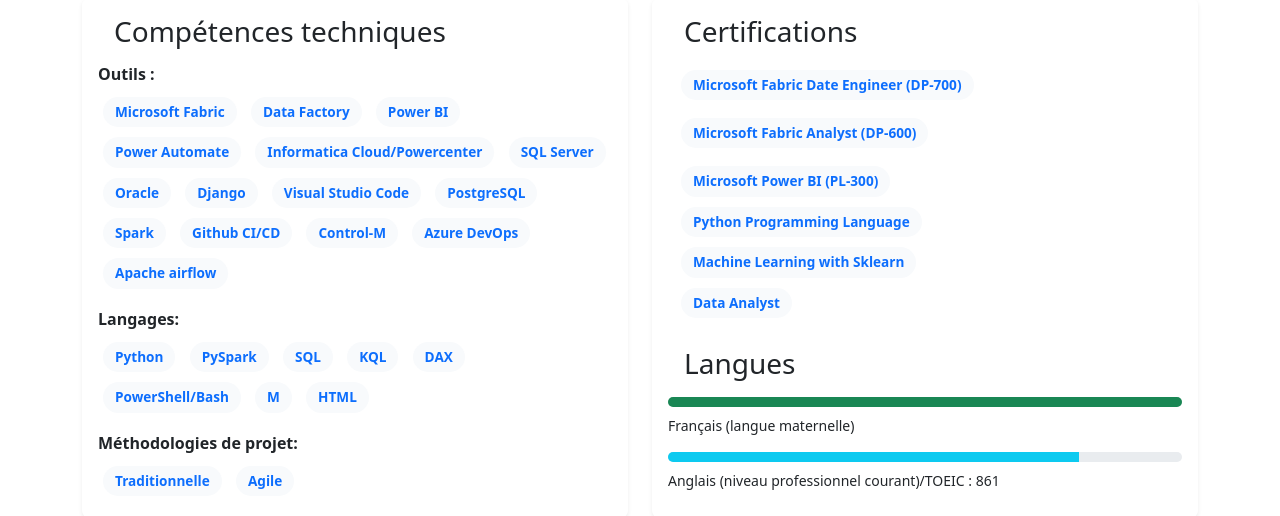
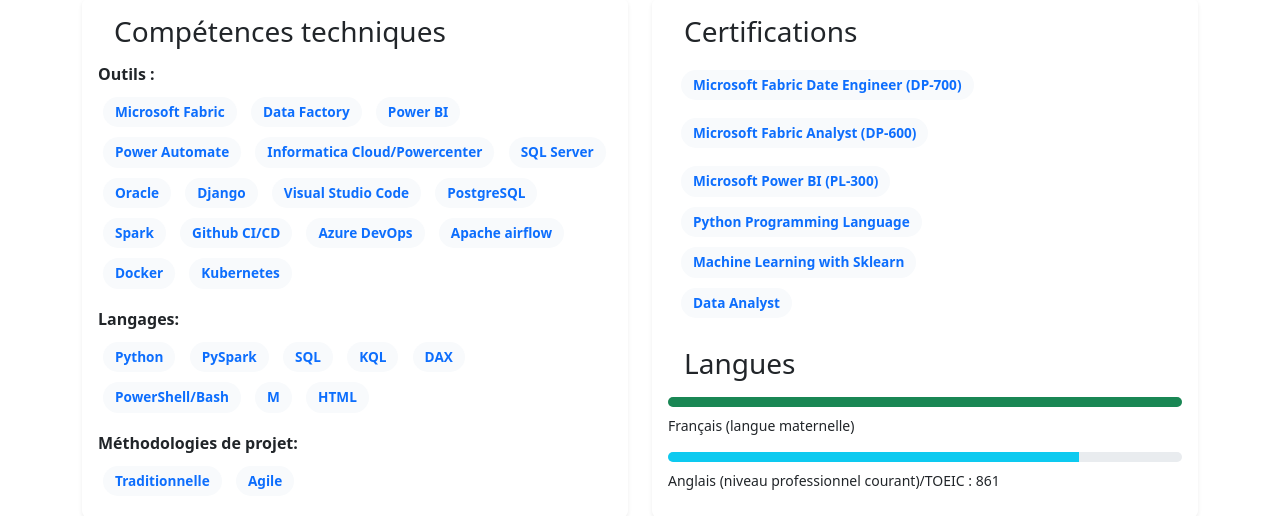
Before and after one commit to adechielie/monsiteweb, a Django app: template pages/templates/about.html in a window 1280 px wide. Shown: the part 624-1140 px from the top of the page. Run offline with Django 5.2, Linux system fonts and the light colour scheme; the template is opened without the code that fills it, so the values that code supplies are empty; parts of the project's set-up code (start-up, migrations or seed data) failed here and were passed over.

Commit message:
mis à jour info about

```diff
--- a/pages/templates/about.html
+++ b/pages/templates/about.html
@@ -113,9 +113,10 @@
                             <span class="skill-badge fw-bold">PostgreSQL</span>
                             <span class="skill-badge fw-bold">Spark</span>
                             <span class="skill-badge fw-bold">Github CI/CD</span>
-                            <span class="skill-badge fw-bold">Control-M</span>
                             <span class="skill-badge fw-bold">Azure DevOps</span>
                             <span class="skill-badge fw-bold">Apache airflow</span>
+                            <span class="skill-badge fw-bold">Docker</span>
+                            <span class="skill-badge fw-bold">Kubernetes</span>
                         </div>
                         <div class="mb-3">
                             <h6 class="fw-bold">Langages:</h6>
```
